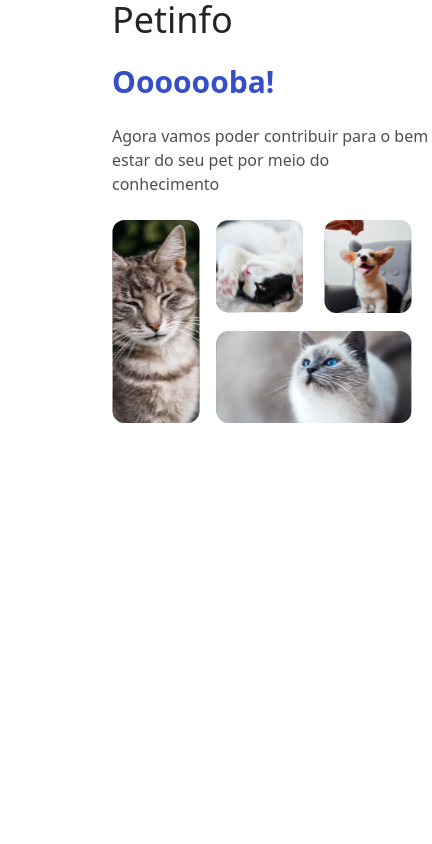
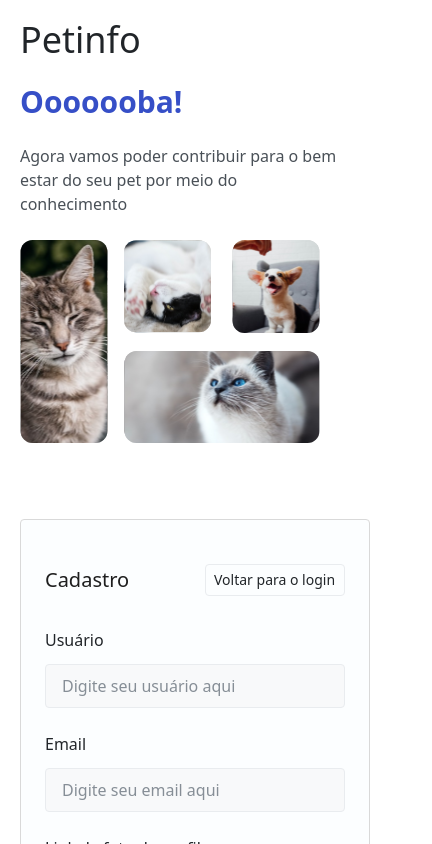
Before and after one commit to Rodrigodeveloperjr/petinfo, a React (Vite) app: page / in a window 390 px wide. Shown: the top 844 px of the page, 432 px wide, since content can reach past the window. Built offline with nearby package versions, Linux system fonts and the light colour scheme.

Commit message:
feat: PageSignUp created and styled with mobile01~

```diff
--- a/src/App.tsx
+++ b/src/App.tsx
@@ -1,8 +1,7 @@
-import { CatCard } from "./components/CatCard";
-import { FormSignUp } from "./components/FormSignUp";
+import { AllRoutes } from "./routes";
 
 const App = () => {
-  return <CatCard />;
+  return <AllRoutes />;
 };
 
 export { App };
--- a/src/components/CatCard.tsx
+++ b/src/components/CatCard.tsx
@@ -1,11 +1,11 @@
-import cat from "../assets/Rectangle 2.svg";
 import cat2 from "../assets/Rectangle 3.svg";
 import cat3 from "../assets/Rectangle 5.svg";
 import cat4 from "../assets/Rectangle 4.svg";
+import cat from "../assets/Rectangle 2.svg";
 
 const CatCard = () => {
   return (
-    <div className="w-full max-w-320 h-419 ml-28">
+    <div className="w-full max-w-320 h-419 ml-0 mb-20 md:ml-28">
       <h1 className="text-custom-gray-1 font-medium text-4xl">Petinfo</h1>
 
       <h2 className="text-custom-brand-1 font-semibold text-3xl py-6">
@@ -18,11 +18,11 @@ const CatCard = () => {
       </p>
 
       <div className="flex flex-row justify-between">
-        <img src={cat} alt="cat" />
+        <img src={cat} alt="cat" className="mr-2" />
 
         <div className="flex flex-col justify-between pr-5">
           <div className="flex flex-row justify-between">
-            <img src={cat2} alt="cat" />
+            <img src={cat2} alt="cat" className="mr-2" />
             <img src={cat3} alt="cat" />
           </div>
 
--- /dev/null
+++ b/src/pages/PageSignUp.tsx
@@ -0,0 +1,13 @@
+import { FormSignUp } from "../components/FormSignUp";
+import { CatCard } from "../components/CatCard";
+
+const PageSignUp = () => {
+  return (
+    <div className="flex flex-col-reverse min-h-screen p-5 justify-center items-start box-border md:flex-row md:items-center">
+      <FormSignUp />
+      <CatCard />
+    </div>
+  );
+};
+
+export { PageSignUp };
--- a/src/routes/index.tsx
+++ b/src/routes/index.tsx
@@ -1,9 +1,10 @@
 import { Routes, Route } from "react-router-dom";
+import { PageSignUp } from "../pages/PageSignUp";
 
 const AllRoutes = () => {
   return (
     <Routes>
-      <Route />
+      <Route path="/" element={<PageSignUp />} />
     </Routes>
   );
 };
```
